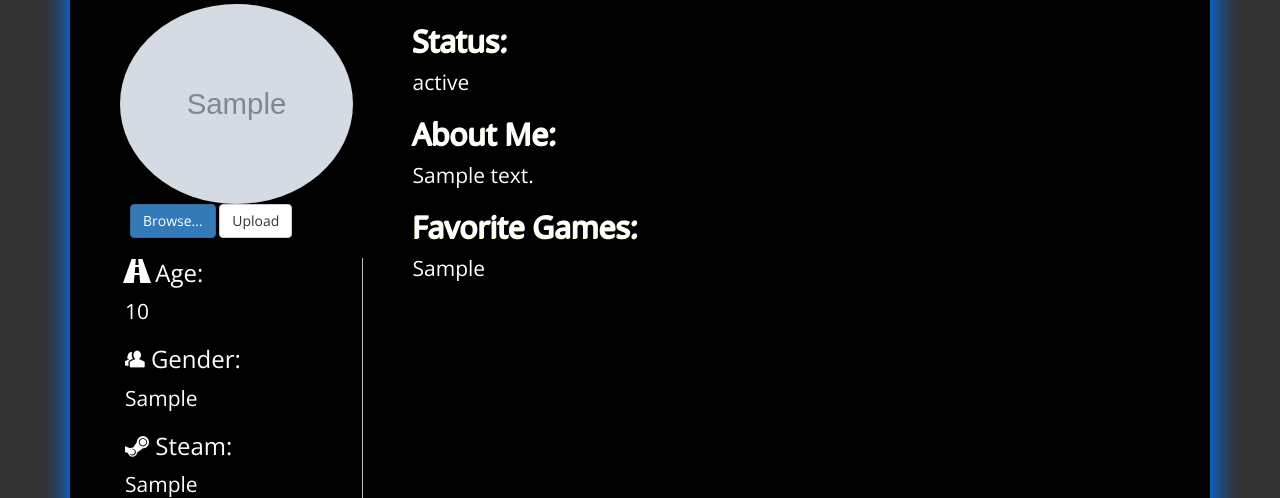
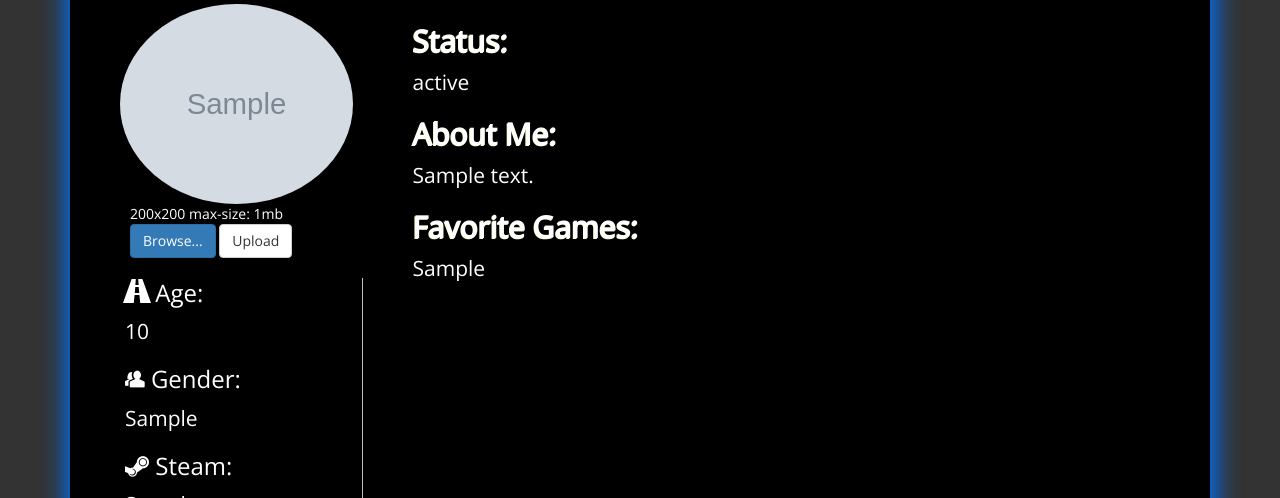
Before and after one commit to ShanksGtr/SG, a PHP site: page /profile.php in a window 1280 px wide. Shown: the part 208-706 px from the top of the page. Run offline with PHP 8.4, Linux system fonts and the light colour scheme; the visitor is signed in with stand-in values (Sample User, id 1); tables that the repository leaves empty or names only in its code hold one stand-in row (values such as "Sample post"); grey boxes marked "Sample" are stand-in pictures; data that the repository does not hold is empty; some libraries are stand-ins or nearby versions.

Commit message:
Last day

```diff
--- a/profile.php
+++ b/profile.php
@@ -140,7 +140,7 @@ if (!(isset($_SESSION['username']) && $_SESSION['username'] != '')) {
                             <div>
                                 <div>
 
-                                    <img class="img-circle" style="height: 200px; width: 240px; margin-left: -10px" src="<?php if($avatar == NULL){ echo "Pictures/empty-user.jpg"; }else{ echo "Pictures/".$avatar;} ?>"><br>
+                                    <img class="img-circle" style="height: 200px; width: 240px; margin-left: -10px" src="<?php if($avatar == NULL){ echo "Pictures/empty-user.jpg"; }else{ echo "Pictures/".$avatar;} ?>"><br> 200x200 max-size: 1mb
                                     <form id="uploadfile" action="Pictures/avataring.php" method="post" enctype="multipart/form-data">
                                         <!-- http://stackoverflow.com/questions/198346/whats-the-best-way-to-create-a-single-file-upload-form-using-php -->
                                         <!-- http://www.abeautifulsite.net/whipping-file-inputs-into-shape-with-bootstrap-3/ -->
```
